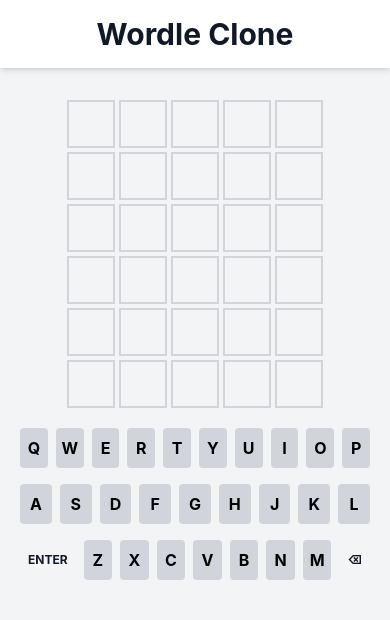
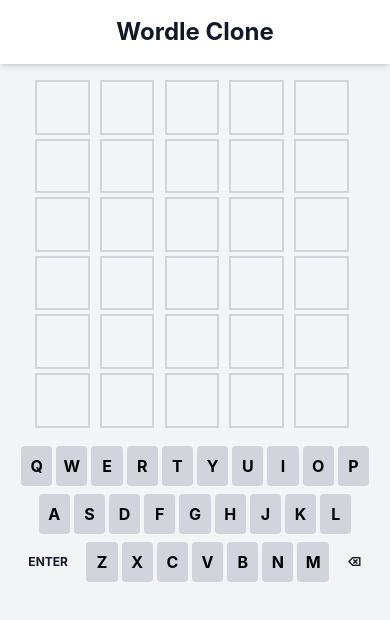
Before and after one commit to robmoran/wordle-clone, a React (Create React App) app: page / in a window 390 px wide. Shown: the top 620 px of the page. Built offline with nearby package versions, Linux system fonts and the light colour scheme.

Commit message:
Improve mobile responsiveness
- Make the game board and keyboard scale properly on small screens
- Use viewport width units for board and keys on small screens
- Adjust spacing and padding for mobile devices
- Fix notification placement and width on small screens
- Improve modal display on mobile

```diff
--- a/src/App.tsx
+++ b/src/App.tsx
@@ -220,11 +220,11 @@ function App() {
 
   return (
     <div className="min-h-screen bg-gray-100 dark:bg-gray-900 text-gray-900 dark:text-gray-100 flex flex-col items-center">
-      <header className="w-full bg-white dark:bg-gray-800 shadow-md py-4 mb-8">
-        <h1 className="text-3xl font-bold text-center">Wordle Clone</h1>
+      <header className="w-full bg-white dark:bg-gray-800 shadow-md py-4 mb-4 sm:mb-8">
+        <h1 className="text-2xl sm:text-3xl font-bold text-center">Wordle Clone</h1>
       </header>
 
-      <main className="flex-1 w-full max-w-md mx-auto px-4 flex flex-col items-center">
+      <main className="flex-1 w-full sm:max-w-md mx-auto px-2 sm:px-4 flex flex-col items-center">
         <Board board={board} />
         <Keyboard keyStates={keyStates} onKeyPress={handleKeyPress} />
       </main>
--- a/src/components/Board.tsx
+++ b/src/components/Board.tsx
@@ -7,7 +7,7 @@ interface BoardProps {
 
 const Board: React.FC<BoardProps> = ({ board }) => {
   const getLetterClass = (status: LetterStatus): string => {
-    const baseClasses = "w-12 h-12 sm:w-16 sm:h-16 border-2 flex items-center justify-center text-2xl font-bold uppercase";
+    const baseClasses = "w-[14vw] h-[14vw] sm:w-14 sm:h-14 md:w-16 md:h-16 border-2 flex items-center justify-center text-xl sm:text-2xl font-bold uppercase";
 
     switch (status) {
       case LetterStatus.CORRECT:
@@ -23,7 +23,7 @@ const Board: React.FC<BoardProps> = ({ board }) => {
   };
 
   return (
-    <div className="grid grid-rows-6 gap-1 mb-4 mx-auto">
+    <div className="grid grid-rows-6 gap-1 mb-4 w-full max-w-xs sm:max-w-md mx-auto">
       {board.map((row, rowIndex) => (
         <div key={rowIndex} className="grid grid-cols-5 gap-1">
           {row.map((letterState, colIndex) => (
--- a/src/components/GameMessage.tsx
+++ b/src/components/GameMessage.tsx
@@ -32,8 +32,8 @@ const GameMessage: React.FC<GameMessageProps> = ({
   // Simple notification for invalid words
   if (gameStatus === GameStatus.PLAYING && message) {
     return (
-      <div className="fixed top-20 left-0 right-0 flex justify-center z-50">
-        <div className="bg-white dark:bg-gray-800 py-2 px-4 rounded-lg shadow-lg">
+      <div className="fixed top-16 sm:top-20 left-2 right-2 flex justify-center z-50">
+        <div className="bg-white dark:bg-gray-800 py-2 px-4 rounded-lg shadow-lg w-full max-w-xs sm:max-w-sm text-center">
           <p className="text-gray-800 dark:text-white font-medium">
             {messageText}
           </p>
@@ -44,9 +44,9 @@ const GameMessage: React.FC<GameMessageProps> = ({
 
   // Full modal for game over states
   return (
-    <div className="fixed inset-0 bg-black bg-opacity-50 flex items-center justify-center z-50">
-      <div className="bg-white dark:bg-gray-800 p-6 rounded-lg shadow-lg max-w-md w-full">
-        <h2 className="text-2xl font-bold mb-4 text-center text-gray-800 dark:text-white">
+    <div className="fixed inset-0 bg-black bg-opacity-50 flex items-center justify-center z-50 px-4">
+      <div className="bg-white dark:bg-gray-800 p-4 sm:p-6 rounded-lg shadow-lg w-full max-w-xs sm:max-w-md">
+        <h2 className="text-xl sm:text-2xl font-bold mb-4 text-center text-gray-800 dark:text-white">
           {messageText}
         </h2>
 
--- a/src/components/Keyboard.tsx
+++ b/src/components/Keyboard.tsx
@@ -24,10 +24,12 @@ const Keyboard: React.FC<KeyboardProps> = ({ keyStates, onKeyPress }) => {
   const getKeyClass = (key: string): string => {
     const status = getKeyState(key);
 
-    const baseClasses = "m-1 rounded font-bold uppercase flex items-center justify-center";
+    const baseClasses = "m-0.5 sm:m-1 rounded font-bold uppercase flex items-center justify-center";
 
-    if (key === 'ENTER' || key === 'BACKSPACE') {
-      return `${baseClasses} px-2 text-xs sm:text-sm h-10 sm:h-14`;
+    if (key === 'ENTER') {
+      return `${baseClasses} text-xs sm:text-sm h-10 sm:h-12 flex-grow`;
+    } else if (key === 'BACKSPACE') {
+      return `${baseClasses} text-xs sm:text-sm h-10 sm:h-12 flex-grow`;
     }
 
     const statusClasses = {
@@ -37,13 +39,13 @@ const Keyboard: React.FC<KeyboardProps> = ({ keyStates, onKeyPress }) => {
       [LetterStatus.EMPTY]: "bg-gray-300 text-black dark:bg-gray-600 dark:text-white"
     };
 
-    return `${baseClasses} w-8 sm:w-10 h-10 sm:h-14 ${statusClasses[status]}`;
+    return `${baseClasses} w-[8vw] sm:w-10 h-10 sm:h-12 ${statusClasses[status]}`;
   };
 
   return (
-    <div className="w-full max-w-lg mx-auto mb-8">
+    <div className="w-full max-w-lg mx-auto mb-4 px-1 sm:px-0">
       {rows.map((row, rowIndex) => (
-        <div key={rowIndex} className="flex justify-center mb-2">
+        <div key={rowIndex} className="flex justify-center mb-1 sm:mb-2">
           {row.map((key) => (
             <button
               key={key}
```
